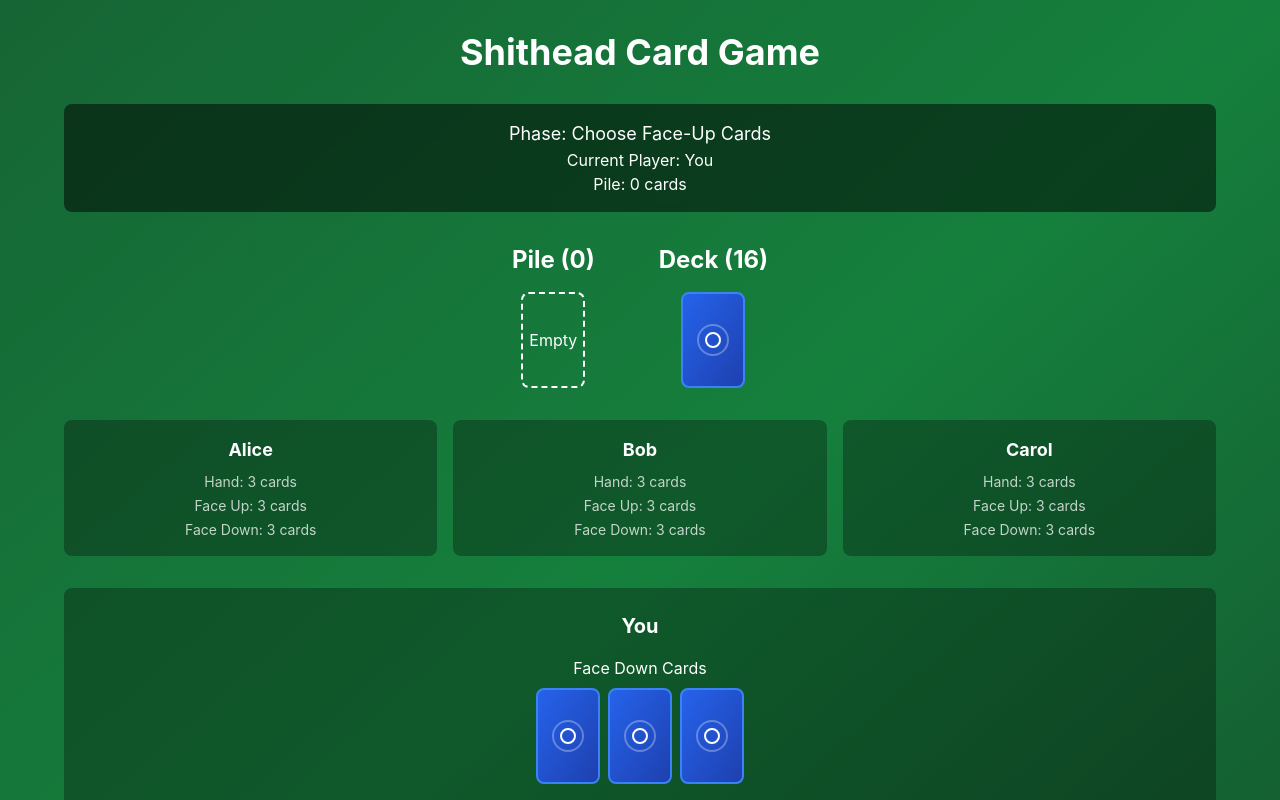
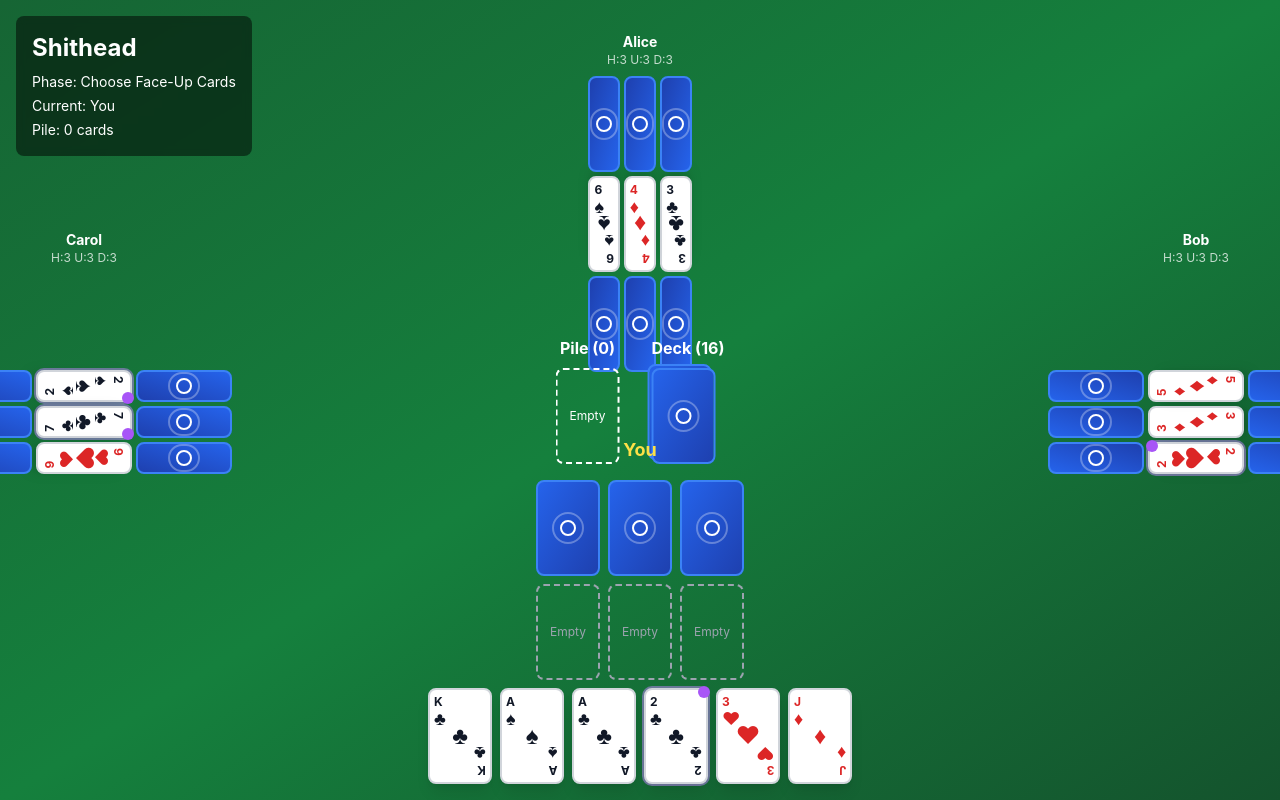
Before and after one commit to questluis8-tech/shithead, a React (Vite) app: page / in a window 1280 px wide. Both pictures are taken after a click on the button "Deal Cards". Shown: the top 800 px of the page. Built offline with nearby package versions, Linux system fonts and the light colour scheme.

Commit message:
Redesign player layout around the table

```diff
--- a/src/App.tsx
+++ b/src/App.tsx
@@ -18,31 +18,28 @@ function App() {
   } = useGame();
 
   const humanPlayer = gameState.players[0];
+  const aiPlayers = gameState.players.slice(1);
 
   return (
-    <div className="min-h-screen bg-gradient-to-br from-green-800 via-green-700 to-green-900 p-8">
-      <div className="max-w-6xl mx-auto">
-        <h1 className="text-4xl font-bold text-white text-center mb-8">Shithead Card Game</h1>
-
-        {/* Game Status */}
-        <div className="bg-black bg-opacity-50 backdrop-blur-sm rounded-lg p-4 text-white mb-6">
-          <div className="text-center">
-            <p className="text-lg">
-              Phase: {gameState.gamePhase === 'setup' ? 'Choose Face-Up Cards' :
+    <div className="min-h-screen bg-gradient-to-br from-green-800 via-green-700 to-green-900 p-4 relative overflow-hidden">
+      {/* Game Status - Top Left */}
+      <div className="absolute top-4 left-4 bg-black bg-opacity-50 backdrop-blur-sm rounded-lg p-4 text-white z-10">
+        <h1 className="text-2xl font-bold mb-2">Shithead</h1>
+        <div className="text-sm space-y-1">
+          <p>Phase: {gameState.gamePhase === 'setup' ? 'Choose Face-Up Cards' :
                    gameState.gamePhase === 'swapping' ? 'Swap Cards (Optional)' :
-                     gameState.gamePhase}
-            </p>
-            <p>Current Player: {gameState.players[gameState.currentPlayerIndex]?.name}</p>
+                   gameState.gamePhase}</p>
+          <p>Current: {gameState.players[gameState.currentPlayerIndex]?.name}</p>
           <p>Pile: {gameState.pile.length} cards</p>
         </div>
       </div>
 
-        {/* Controls */}
-        <div className="text-center mb-8">
+      {/* Controls - Top Right */}
+      <div className="absolute top-4 right-4 z-10">
         {gameState.gamePhase === 'setup' && humanPlayer.hand.length === 0 && (
           <button
             onClick={dealCards}
-              className="bg-green-600 hover:bg-green-700 text-white px-8 py-3 rounded-lg font-bold text-lg transition-all"
+            className="bg-green-600 hover:bg-green-700 text-white px-6 py-2 rounded-lg font-bold transition-all"
           >
             Deal Cards
           </button>
@@ -51,7 +48,7 @@ function App() {
         {gameState.gamePhase === 'setup' && humanPlayer.faceUpCards.length === 3 && (
           <button
             onClick={confirmFaceUpCards}
-              className="bg-blue-600 hover:bg-blue-700 text-white px-8 py-3 rounded-lg font-bold text-lg transition-all"
+            className="bg-blue-600 hover:bg-blue-700 text-white px-6 py-2 rounded-lg font-bold transition-all"
           >
             Confirm Face-Up Cards
           </button>
@@ -60,16 +57,223 @@ function App() {
         {gameState.gamePhase === 'swapping' && (
           <button
             onClick={startGame}
-              className="bg-green-600 hover:bg-green-700 text-white px-8 py-3 rounded-lg font-bold text-lg transition-all"
+            className="bg-green-600 hover:bg-green-700 text-white px-6 py-2 rounded-lg font-bold transition-all"
           >
             Start Game
           </button>
         )}
       </div>
 
-        {/* Play Cards Button */}
+      {/* AI Player 1 - Top */}
+      {aiPlayers[0] && (
+        <div className="absolute top-8 left-1/2 transform -translate-x-1/2">
+          <div className={`text-center mb-2 ${
+            gameState.currentPlayerIndex === 1 ? 'text-yellow-300' : 'text-white'
+          }`}>
+            <div className="text-sm font-bold">{aiPlayers[0].name}</div>
+            <div className="text-xs opacity-75">
+              H:{aiPlayers[0].hand.length} U:{aiPlayers[0].faceUpCards.length} D:{aiPlayers[0].faceDownCards.length}
+            </div>
+          </div>
+
+          {/* Cards arranged horizontally, rotated 180 degrees */}
+          <div className="transform rotate-180">
+            {/* Face Down Cards */}
+            <div className="flex gap-1 justify-center mb-1">
+              {aiPlayers[0].faceDownCards.map((_, index) => (
+                <Card
+                  key={`ai1-down-${index}`}
+                  card={{ suit: 'hearts', rank: 2, id: 'dummy' }}
+                  faceDown={true}
+                  className="w-8 h-12"
+                />
+              ))}
+            </div>
+
+            {/* Face Up Cards */}
+            <div className="flex gap-1 justify-center mb-1">
+              {aiPlayers[0].faceUpCards.map((card, index) => (
+                <Card
+                  key={`ai1-up-${index}`}
+                  card={card}
+                  className="w-8 h-12"
+                />
+              ))}
+            </div>
+
+            {/* Hand (face down) */}
+            <div className="flex gap-1 justify-center">
+              {aiPlayers[0].hand.slice(0, 5).map((_, index) => (
+                <Card
+                  key={`ai1-hand-${index}`}
+                  card={{ suit: 'hearts', rank: 2, id: 'dummy' }}
+                  faceDown={true}
+                  className="w-8 h-12"
+                />
+              ))}
+              {aiPlayers[0].hand.length > 5 && (
+                <div className="w-8 h-12 flex items-center justify-center text-white text-xs bg-black bg-opacity-30 rounded">
+                  +{aiPlayers[0].hand.length - 5}
+                </div>
+              )}
+            </div>
+          </div>
+        </div>
+      )}
+
+      {/* AI Player 2 - Right */}
+      {aiPlayers[1] && (
+        <div className="absolute right-8 top-1/2 transform -translate-y-1/2">
+          <div className={`text-center mb-2 ${
+            gameState.currentPlayerIndex === 2 ? 'text-yellow-300' : 'text-white'
+          }`}>
+            <div className="text-sm font-bold">{aiPlayers[1].name}</div>
+            <div className="text-xs opacity-75">
+              H:{aiPlayers[1].hand.length} U:{aiPlayers[1].faceUpCards.length} D:{aiPlayers[1].faceDownCards.length}
+            </div>
+          </div>
+
+          {/* Cards arranged vertically, rotated 90 degrees */}
+          <div className="transform -rotate-90">
+            {/* Face Down Cards */}
+            <div className="flex gap-1 justify-center mb-1">
+              {aiPlayers[1].faceDownCards.map((_, index) => (
+                <Card
+                  key={`ai2-down-${index}`}
+                  card={{ suit: 'hearts', rank: 2, id: 'dummy' }}
+                  faceDown={true}
+                  className="w-8 h-12"
+                />
+              ))}
+            </div>
+
+            {/* Face Up Cards */}
+            <div className="flex gap-1 justify-center mb-1">
+              {aiPlayers[1].faceUpCards.map((card, index) => (
+                <Card
+                  key={`ai2-up-${index}`}
+                  card={card}
+                  className="w-8 h-12"
+                />
+              ))}
+            </div>
+
+            {/* Hand (face down) */}
+            <div className="flex gap-1 justify-center">
+              {aiPlayers[1].hand.slice(0, 5).map((_, index) => (
+                <Card
+                  key={`ai2-hand-${index}`}
+                  card={{ suit: 'hearts', rank: 2, id: 'dummy' }}
+                  faceDown={true}
+                  className="w-8 h-12"
+                />
+              ))}
+              {aiPlayers[1].hand.length > 5 && (
+                <div className="w-8 h-12 flex items-center justify-center text-white text-xs bg-black bg-opacity-30 rounded">
+                  +{aiPlayers[1].hand.length - 5}
+                </div>
+              )}
+            </div>
+          </div>
+        </div>
+      )}
+
+      {/* AI Player 3 - Left */}
+      {aiPlayers[2] && (
+        <div className="absolute left-8 top-1/2 transform -translate-y-1/2">
+          <div className={`text-center mb-2 ${
+            gameState.currentPlayerIndex === 3 ? 'text-yellow-300' : 'text-white'
+          }`}>
+            <div className="text-sm font-bold">{aiPlayers[2].name}</div>
+            <div className="text-xs opacity-75">
+              H:{aiPlayers[2].hand.length} U:{aiPlayers[2].faceUpCards.length} D:{aiPlayers[2].faceDownCards.length}
+            </div>
+          </div>
+
+          {/* Cards arranged vertically, rotated 90 degrees */}
+          <div className="transform rotate-90">
+            {/* Face Down Cards */}
+            <div className="flex gap-1 justify-center mb-1">
+              {aiPlayers[2].faceDownCards.map((_, index) => (
+                <Card
+                  key={`ai3-down-${index}`}
+                  card={{ suit: 'hearts', rank: 2, id: 'dummy' }}
+                  faceDown={true}
+                  className="w-8 h-12"
+                />
+              ))}
+            </div>
+
+            {/* Face Up Cards */}
+            <div className="flex gap-1 justify-center mb-1">
+              {aiPlayers[2].faceUpCards.map((card, index) => (
+                <Card
+                  key={`ai3-up-${index}`}
+                  card={card}
+                  className="w-8 h-12"
+                />
+              ))}
+            </div>
+
+            {/* Hand (face down) */}
+            <div className="flex gap-1 justify-center">
+              {aiPlayers[2].hand.slice(0, 5).map((_, index) => (
+                <Card
+                  key={`ai3-hand-${index}`}
+                  card={{ suit: 'hearts', rank: 2, id: 'dummy' }}
+                  faceDown={true}
+                  className="w-8 h-12"
+                />
+              ))}
+              {aiPlayers[2].hand.length > 5 && (
+                <div className="w-8 h-12 flex items-center justify-center text-white text-xs bg-black bg-opacity-30 rounded">
+                  +{aiPlayers[2].hand.length - 5}
+                </div>
+              )}
+            </div>
+          </div>
+        </div>
+      )}
+
+      {/* Center Area - Pile and Deck */}
+      <div className="absolute top-1/2 left-1/2 transform -translate-x-1/2 -translate-y-1/2">
+        <div className="flex items-center gap-8">
+          {/* Pile */}
+          <div className="text-center">
+            <h3 className="text-white font-bold mb-2">Pile ({gameState.pile.length})</h3>
+            <div className="w-16 h-24">
+              {gameState.pile.length > 0 ? (
+                <Card card={gameState.pile[gameState.pile.length - 1]} />
+              ) : (
+                <div className="w-16 h-24 border-2 border-dashed border-white rounded-lg flex items-center justify-center text-white text-xs">
+                  Empty
+                </div>
+              )}
+            </div>
+          </div>
+
+          {/* Deck */}
+          <div className="text-center">
+            <h3 className="text-white font-bold mb-2">Deck ({gameState.deck.length})</h3>
+            <div className="w-16 h-24">
+              {gameState.deck.length > 0 ? (
+                <div className="relative">
+                  <Card card={{ suit: 'hearts', rank: 2, id: 'deck-back' }} faceDown={true} />
+                  <div className="absolute -top-1 -left-1 w-16 h-24 bg-gradient-to-br from-blue-600 to-blue-800 border-2 border-blue-500 rounded-lg -z-10" />
+                </div>
+              ) : (
+                <div className="w-16 h-24 border-2 border-dashed border-gray-400 rounded-lg flex items-center justify-center text-gray-400 text-xs">
+                  Empty
+                </div>
+              )}
+            </div>
+          </div>
+        </div>
+      </div>
+
+      {/* Action Buttons - Center Bottom */}
+      <div className="absolute bottom-32 left-1/2 transform -translate-x-1/2 flex gap-4">
         {gameState.gamePhase === 'playing' && gameState.currentPlayerIndex === 0 && selectedCards.length > 0 && (
-          <div className="text-center mb-4">
           <button
             onClick={playCards}
             disabled={!canPlaySelected}
@@ -81,96 +285,33 @@ function App() {
           >
             Play Cards ({selectedCards.length})
           </button>
-          </div>
         )}
 
-        {/* Pick up Cards Button */}
         {gameState.gamePhase === 'playing' &&
          gameState.currentPlayerIndex === 0 &&
          selectedCards.length === 0 &&
          !canPlayAnyCard &&
          gameState.pile.length > 0 && (
-          <div className="text-center mb-4">
           <button
             onClick={pickupCards}
             className="bg-red-600 hover:bg-red-700 text-white px-6 py-3 rounded-lg font-bold text-lg transition-all transform hover:scale-105"
           >
             Pick up Cards ({gameState.pile.length})
           </button>
-          </div>
-        )}
-
-
-        {/* Game Area - Center Pile and Deck */}
-        <div className="flex justify-center items-start gap-16 mb-8">
-          {/* Center Pile */}
-          <div className="text-center">
-            <h2 className="text-2xl font-bold text-white mb-4">Pile ({gameState.pile.length})</h2>
-            <div className="flex justify-center">
-              {gameState.pile.length > 0 ? (
-                <Card card={gameState.pile[gameState.pile.length - 1]} />
-              ) : (
-                <div className="w-16 h-24 border-2 border-dashed border-white rounded-lg flex items-center justify-center text-white">
-                  Empty
-                </div>
         )}
       </div>
+
+      {/* Human Player - Bottom */}
+      <div className="absolute bottom-4 left-1/2 transform -translate-x-1/2">
+        <div className={`text-center mb-4 ${
+          gameState.currentPlayerIndex === 0 ? 'text-yellow-300' : 'text-white'
+        }`}>
+          <div className="text-lg font-bold">{humanPlayer.name}</div>
         </div>
-
-          {/* Deck */}
-          <div className="text-center">
-            <h2 className="text-2xl font-bold text-white mb-4">Deck ({gameState.deck.length})</h2>
-            <div className="flex justify-center">
-              {gameState.deck.length > 0 ? (
-                <div className="relative">
-                  <Card card={{ suit: 'hearts', rank: 2, id: 'deck-back' }} faceDown={true} />
-                  {/* Stack effect */}
-                  <div className="absolute -top-1 -left-1 w-16 h-24 bg-gradient-to-br from-blue-600 to-blue-800 border-2 border-blue-500 rounded-lg -z-10" />
-                  <div className="absolute -top-2 -left-2 w-16 h-24 bg-gradient-to-br from-blue-600 to-blue-800 border-2 border-blue-500 rounded-lg -z-20" />
-                </div>
-              ) : (
-                <div className="w-16 h-24 border-2 border-dashed border-gray-400 rounded-lg flex items-center justify-center text-gray-400 text-xs">
-                  Empty
-                </div>
-              )}
-            </div>
-          </div>
-        </div>
-
-        {/* AI Players */}
-        <div className="grid grid-cols-3 gap-4 mb-8">
-          {gameState.players.slice(1).map((player, index) => (
-            <div key={player.id} className="bg-black bg-opacity-30 rounded-lg p-4 text-center">
-              <h3 className={`text-lg font-bold mb-2 ${
-                gameState.currentPlayerIndex === gameState.players.indexOf(player)
-                  ? 'text-yellow-300'
-                  : 'text-white'
-              }`}>
-                {player.name}
-              </h3>
-              <div className="text-sm text-white opacity-75 space-y-1">
-                <div>Hand: {player.hand.length} cards</div>
-                <div>Face Up: {player.faceUpCards.length} cards</div>
-                <div>Face Down: {player.faceDownCards.length} cards</div>
-              </div>
-            </div>
-          ))}
-        </div>
-
-        {/* Human Player */}
-        <div className="bg-black bg-opacity-30 rounded-lg p-6">
-          <h2 className="text-xl font-bold text-white text-center mb-4">{humanPlayer.name}</h2>
 
         {/* Face Down Cards */}
         {humanPlayer.faceDownCards.length > 0 && (
-            <div className="mb-4">
-              <h3 className="text-white text-center mb-2">
-                Face Down Cards
-                {humanPlayer.hand.length === 0 && humanPlayer.faceUpCards.length === 0 &&
-                 gameState.currentPlayerIndex === 0 && gameState.gamePhase === 'playing' && (
-                  <span className="text-yellow-300 text-sm block">Click a card to reveal and play</span>
-                )}
-              </h3>
+          <div className="mb-2">
             <div className="flex justify-center gap-2">
               {humanPlayer.faceDownCards.map((_, index) => (
                 <Card
@@ -185,8 +326,6 @@ function App() {
                       ? () => playFaceDownCard(index)
                       : undefined
                   }
-                   onMouseDown={() => console.log(`Mouse down on face-down card ${index}`)}
-                   onMouseUp={() => console.log(`Mouse up on face-down card ${index}`)}
                   className={
                     humanPlayer.hand.length === 0 &&
                     humanPlayer.faceUpCards.length === 0 &&
@@ -202,8 +341,7 @@ function App() {
         )}
 
         {/* Face Up Cards */}
-          <div className="mb-4">
-            <h3 className="text-white text-center mb-2">Face Up Cards</h3>
+        <div className="mb-2">
           <div className="flex justify-center gap-2">
             {humanPlayer.faceUpCards.map((card) => (
               <Card
@@ -225,9 +363,7 @@ function App() {
 
         {/* Hand */}
         {humanPlayer.hand.length > 0 && (
-            <div>
-              <h3 className="text-white text-center mb-2">Hand</h3>
-              <div className="flex justify-center gap-2 flex-wrap">
+          <div className="flex justify-center gap-2 flex-wrap max-w-4xl">
             {humanPlayer.hand.map((card) => (
               <Card
                 key={card.id}
@@ -237,9 +373,7 @@ function App() {
               />
             ))}
           </div>
-            </div>
         )}
-        </div>
       </div>
     </div>
   );
```
Lines whose indentation alone changed are shown as unchanged.
